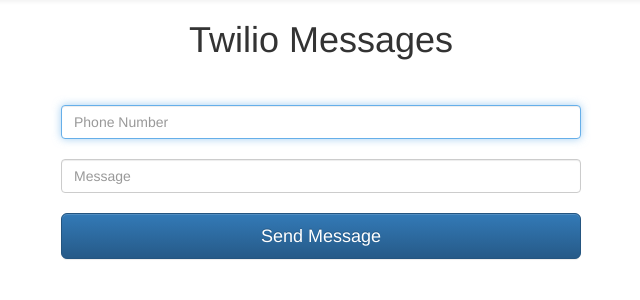
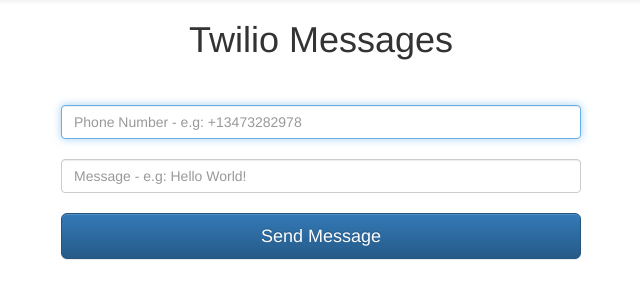
Before and after one commit to DrkSephy/django-hackathon-starter, a Django app: page /hackathon/twilio/ in a window 1280 px wide. Shown: the part 52-352 px from the top of the page, without its empty margins (319-959 px from the left). Run offline with Django 3.2, Linux system fonts and the light colour scheme; some libraries are stand-ins or nearby versions.

Commit message:
Updating twilio template and view method for twilio

```diff
--- a/hackathon_starter/hackathon/templates/hackathon/twilio.html
+++ b/hackathon_starter/hackathon/templates/hackathon/twilio.html
@@ -18,9 +18,9 @@
           {% csrf_token %}
           {% load bootstrap %}
           <br>
-          <input type="text" name="number" class="form-control" placeholder="Phone Number" value="" required autofocus>
+          <input type="text" name="number" class="form-control" placeholder="Phone Number - e.g: +13473282978" value="" required autofocus>
           <br>
-          <input type="text" name="message" class="form-control" placeholder="Message" value="" required>
+          <input type="text" name="message" class="form-control" placeholder="Message - e.g: Hello World!" value="" required>
           <br>
           <button class="btn btn-lg btn-primary btn-block" type="submit">Send Message</button>
           <input type="hidden" name="submit" value="submit" />
--- a/hackathon_starter/hackathon/views.py
+++ b/hackathon_starter/hackathon/views.py
@@ -235,6 +235,7 @@ def snippet_list(request):
 ##################
 
 def twilio(request):
+    # Test credentials
     # sendSMS('Meow', '+13473282978', '+13473781813')
     if request.method == 'POST':
         number = request.POST.get('number')
```
